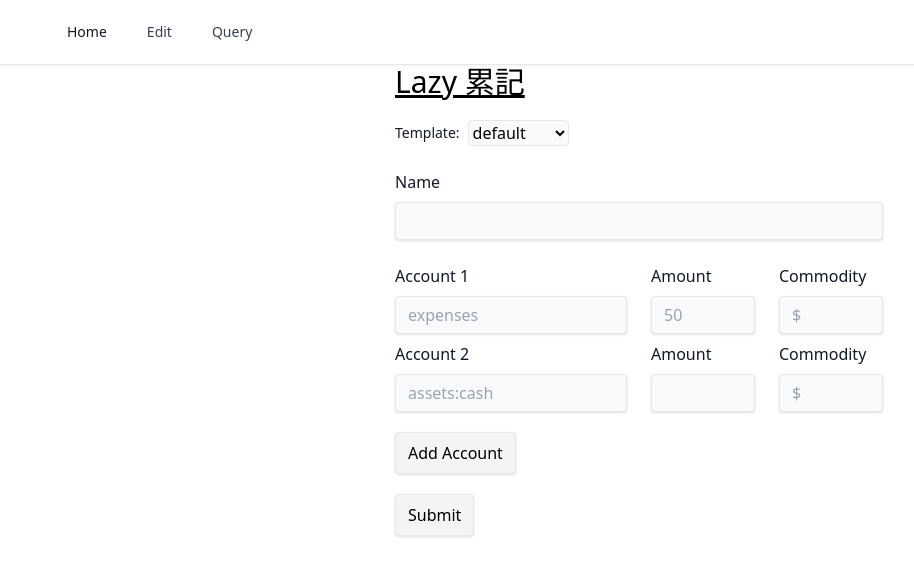
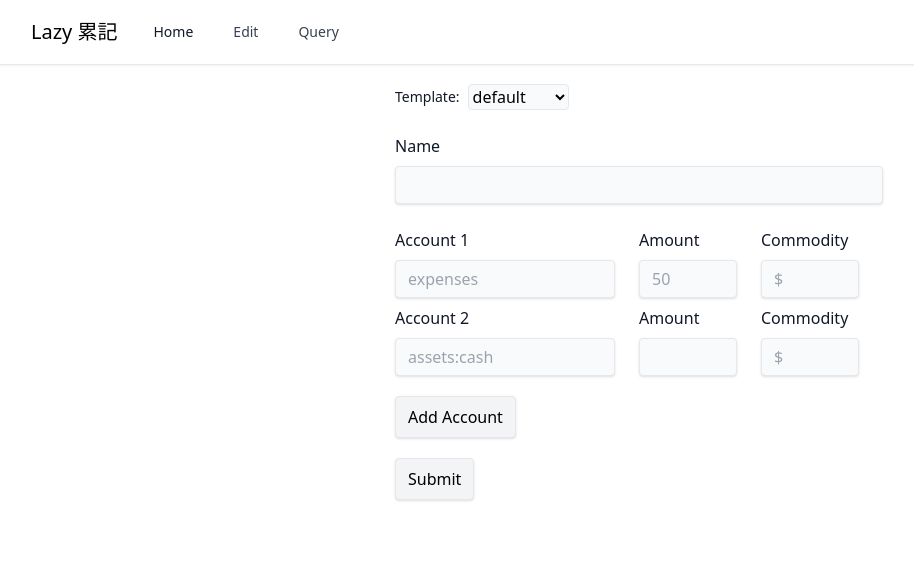
Before and after one commit to lancatlin/lazy-finance, a Vue app in the folder app/: page / in a window 1280 px wide. Shown: the top 576 px of the page, without its empty margins (1-915 px from the left). Built offline with nearby package versions, Linux system fonts and the light colour scheme.

Commit message:
Fix home UI

```diff
--- a/app/src/App.vue
+++ b/app/src/App.vue
@@ -1,7 +1,7 @@
 <template>
   <NavBar />
 
-  <router-view />
+  <router-view class="py-5" />
 </template>
 
 <script setup lang="ts">
--- a/app/src/components/NavBar.vue
+++ b/app/src/components/NavBar.vue
@@ -7,6 +7,9 @@
           class="flex-1 flex items-center justify-center sm:items-stretch sm:justify-start"
         >
           <div class="flex-shrink-0 flex items-center">
+            <router-link to="/">
+              <h1 class="text-xl items-center">Lazy 累記</h1>
+            </router-link>
             <!-- <img
               class="block lg:hidden h-8 w-auto"
               src="/img/logo.svg"
--- a/app/src/views/Home.vue
+++ b/app/src/views/Home.vue
@@ -47,7 +47,6 @@ const onSubmit = () => {
 
 <template>
   <div class="container max-w-lg mx-auto px-3">
-    <h1 class="text-3xl underline mb-5">Lazy 累記</h1>
     <div>
       <div class="mb-6 flex items-center">
         <label for="template" class="text-sm font-medium text-gray-900 mr-2"
@@ -73,12 +72,16 @@ const onSubmit = () => {
           class="shadow bg-gray-50 border rounded w-full py-2 px-3 text-gray-700 leading-tight focus:outline-none focus:bg-white focus:shadow-outline"
         />
       </div>
+
+      <!-- Accounts-->
       <div
-        class="flex flex-wrap -mx-3 mb-2"
+        class="flex -mx-3 mb-2 items-center"
         v-for="(account, index) in accounts"
         :key="index"
       >
-        <div class="w-full md:w-1/2 px-3 mb-6 md:mb-0">
+        <div class="flex w-auto">
+          <!-- Account name-->
+          <div class="w-1/2 px-3 mb-6 md:mb-0">
             <label
               :for="`account-${index}-name`"
               class="block mb-2 text-md font-medium text-gray-900"
@@ -92,7 +95,9 @@ const onSubmit = () => {
               class="shadow bg-gray-50 border rounded w-full py-2 px-3 text-gray-700 leading-tight focus:outline-none focus:bg-white focus:shadow-outline"
             />
           </div>
-        <div class="w-full md:w-1/4 px-3 mb-6 md:mb-0">
+
+          <!-- Amount -->
+          <div class="w-1/4 px-3 mb-6 md:mb-0">
             <label
               :for="`account-${index}-amount`"
               class="block mb-2 text-md font-medium text-gray-900"
@@ -107,7 +112,8 @@ const onSubmit = () => {
             />
           </div>
 
-        <div class="w-full md:w-1/4 px-3 mb-6 md:mb-0">
+          <!-- Commodity -->
+          <div class="w-1/4 px-3 mb-6 md:mb-0">
             <label
               :for="`account-${index}-commodity`"
               class="block mb-2 text-md font-medium text-gray-900"
@@ -121,9 +127,12 @@ const onSubmit = () => {
               class="shadow bg-gray-50 border rounded w-full py-2 px-3 text-gray-700 leading-tight focus:outline-none focus:bg-white focus:shadow-outline"
             />
           </div>
-        <div class="w-full md:w-1/4 px-3 mb-6 md:mb-0">
+        </div>
+
+        <!-- Remove button-->
+        <div class="w-auto px-3">
           <button
-            class="block bg-gray-100 hover:bg-white border px-3 py-2 rounded shadow disabled:shadow-none disabled:bg-gray-200 mt-5 hover:white"
+            class="bg-gray-100 hover:bg-white border px-3 py-2 rounded shadow disabled:shadow-none disabled:bg-gray-200 mt-5 hover:white"
             v-if="accounts.length > 2"
             @click="removeAccount(index)"
           >
@@ -131,18 +140,24 @@ const onSubmit = () => {
           </button>
         </div>
       </div>
+
+      <!-- Add account button -->
       <button
         @click="addAccount"
         class="block bg-gray-100 hover:bg-white border px-3 py-2 rounded shadow disabled:shadow-none disabled:bg-gray-200 mt-5 hover:white"
       >
         Add Account
       </button>
+
+      <!-- Error message -->
       <div
         v-if="errorMessage"
         class="mt-4 text-red-600 border border-red-600 p-3 rounded"
       >
         {{ errorMessage }}
       </div>
+
+      <!-- Submit -->
       <button
         @click="onSubmit"
         class="block bg-gray-100 hover:bg-white border px-3 py-2 rounded shadow disabled:shadow-none disabled:bg-gray-200 mt-5 hover:white"
```
Lines whose indentation alone changed are shown as unchanged.
